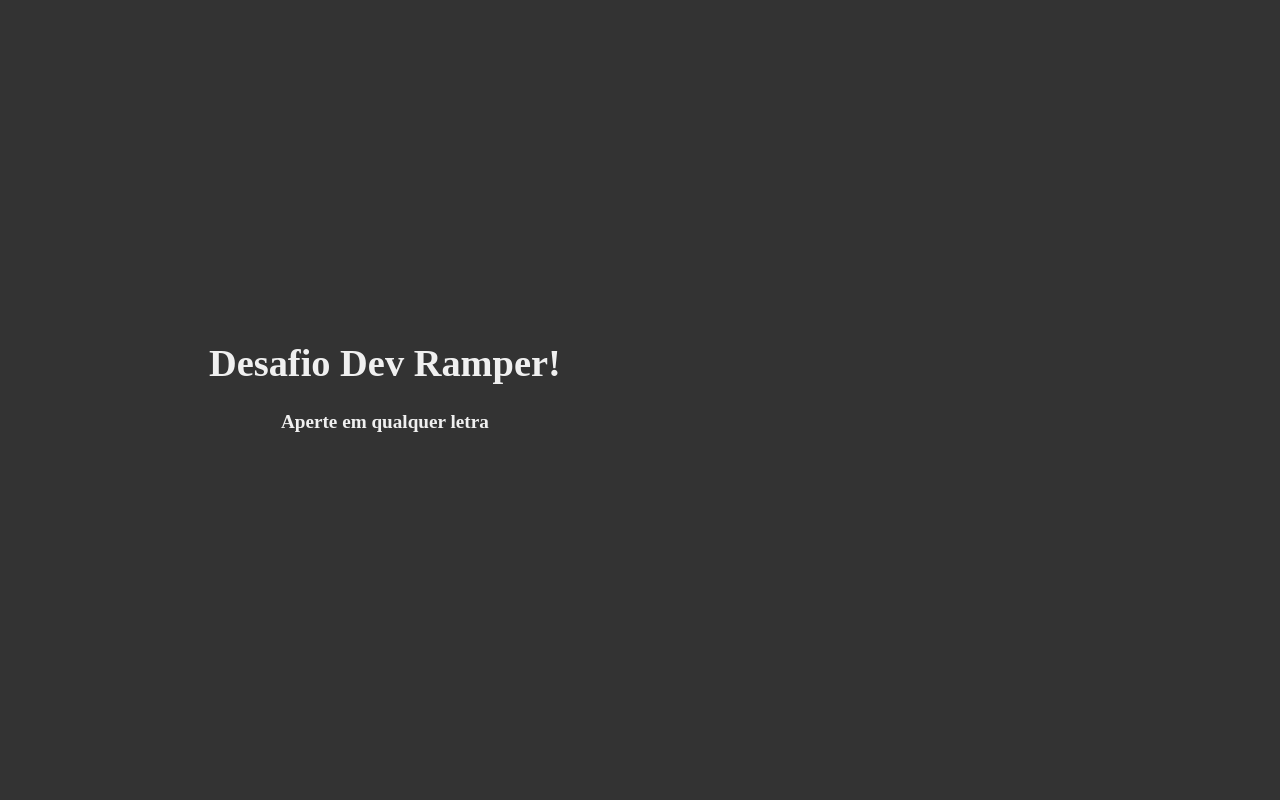
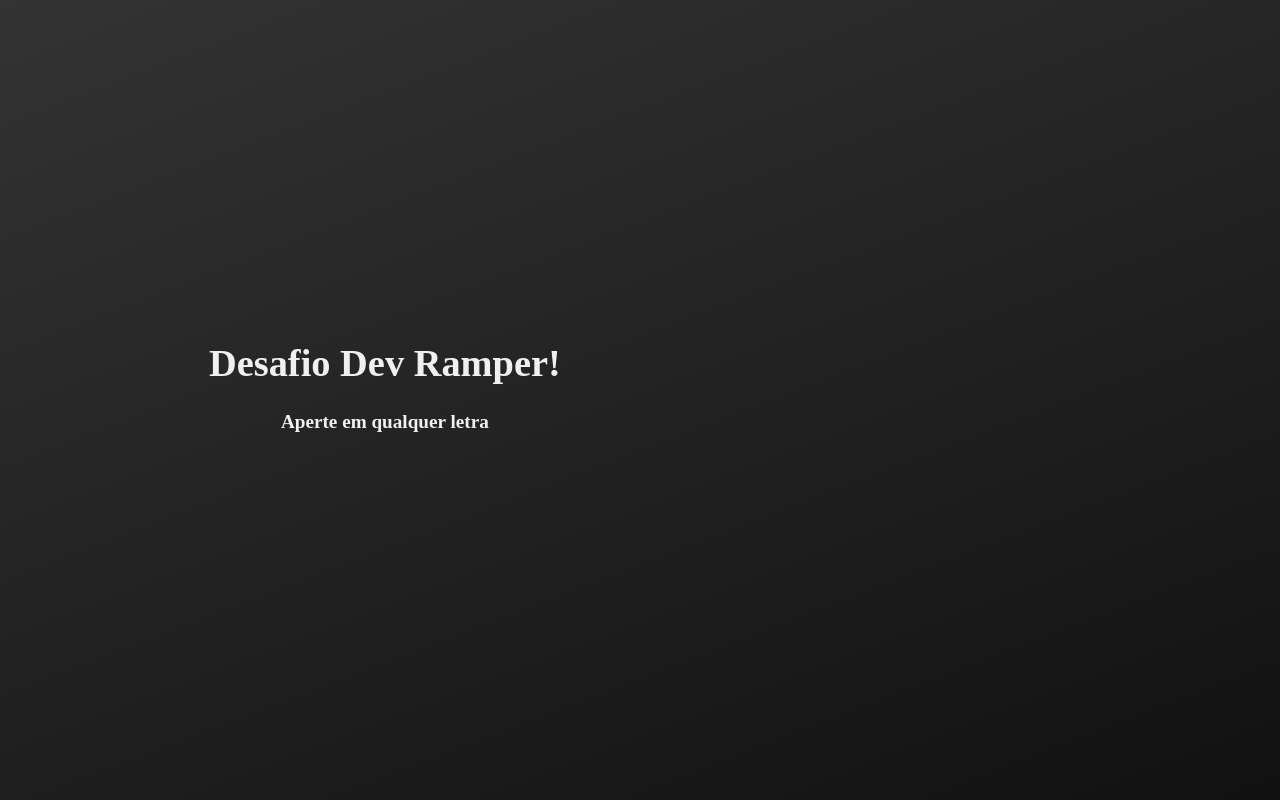
Before and after one commit to vbsantos/desafio-devramper, a PHP site: page /app/index.php in a window 1280 px wide. Run offline with PHP 8.4, Linux system fonts and the light colour scheme.

Commit message:
Background color changed

```diff
--- a/app/style.css
+++ b/app/style.css
@@ -7,11 +7,15 @@
 
 /* containers */
 body {
-  background-color: #333;
+  background: rgb(51, 51, 51);
+  background: linear-gradient(
+    159deg,
+    rgba(51, 51, 51, 1) 0%,
+    rgba(17, 17, 17, 1) 100%
+  );
 }
 
 #container {
-  background-color: #333;
   display: flex;
   width: 100vw;
   height: 100vh;
@@ -20,7 +24,6 @@ body {
 }
 
 #input {
-  background-color: #333;
   color: #f0f0f0;
   text-align: center;
 }
@@ -44,7 +47,6 @@ h1#title {
 
 p#letter1 {
   color: #f0f0f0;
-  background-color: #333;
   border: 0;
   text-align: center;
   vertical-align: middle;
```
Also changed, not shown: style.css (+6 -1 lines).
